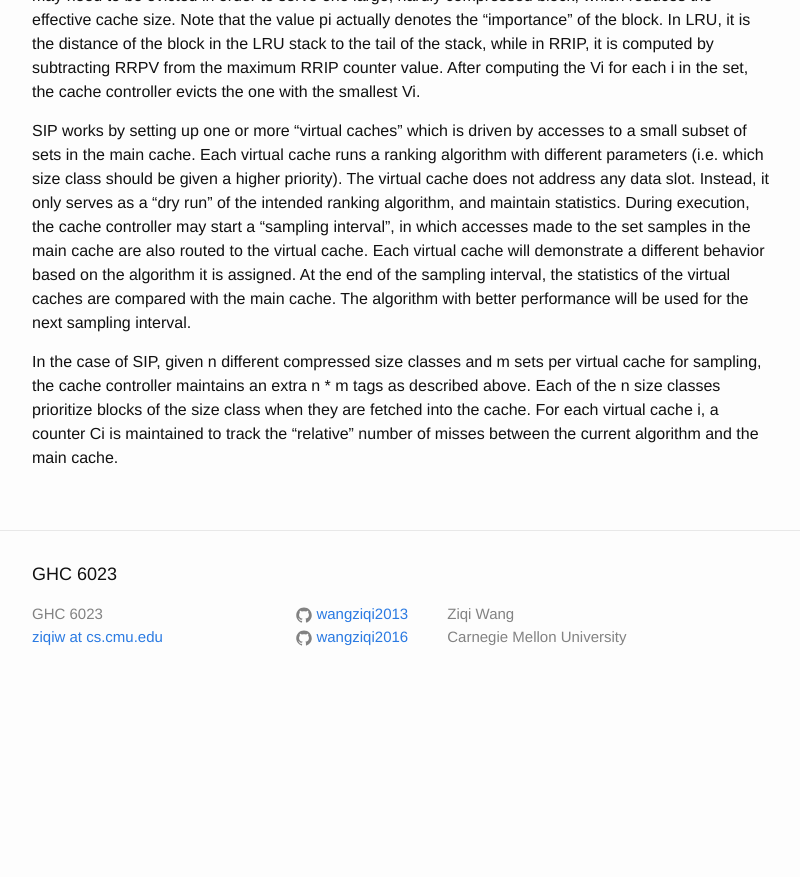
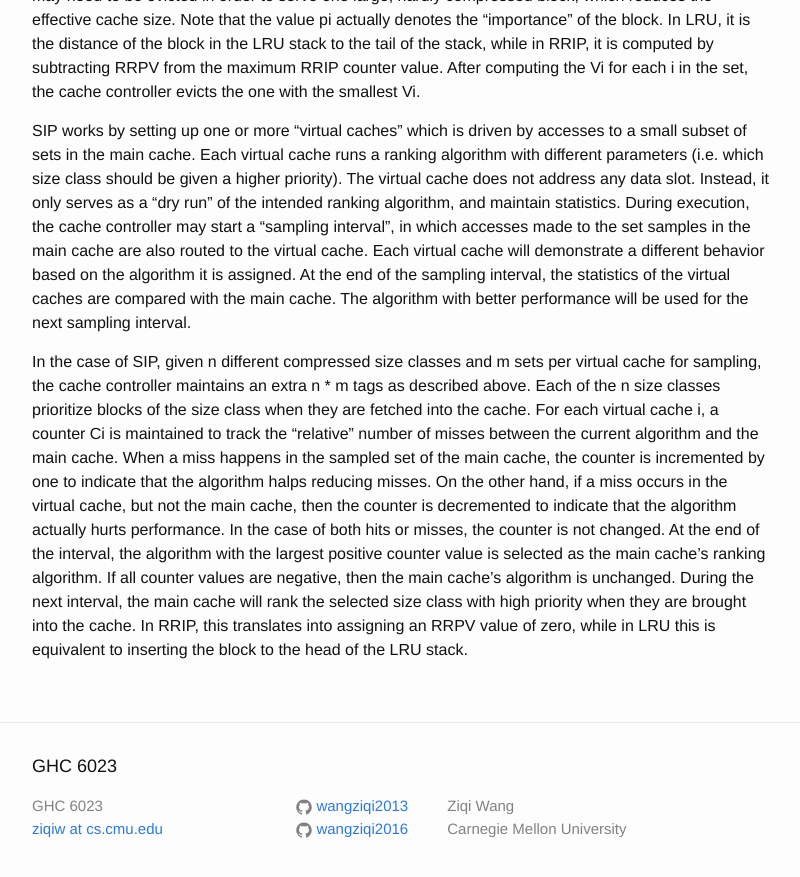
Before and after one commit to wangziqi2013/wangziqi2013.github.io, a Jekyll site: the page built from _posts/2020-06-04-camp.markdown, in a window 1280 px wide and 900 px high, scrolled down 1393 px. Shown: the top 877 px of the window, without its empty margins (238-1038 px from the left). Built offline with Jekyll 4.4.1, drawn with Linux system fonts in a browser that asks for light colours; before the commit the page ends 2101 px from its top, so only the background shows below that.

Commit message:
Finish SIP

```diff
--- a/_posts/2020-06-04-camp.markdown
+++ b/_posts/2020-06-04-camp.markdown
@@ -66,4 +66,12 @@ the main cache. The algorithm with better performance will be used for the next
 In the case of SIP, given n different compressed size classes and m sets per virtual cache for sampling, the cache
 controller maintains an extra n * m tags as described above. Each of the n size classes prioritize blocks of the
 size class when they are fetched into the cache. For each virtual cache i, a counter Ci is maintained to track the
-"relative" number of misses between the current algorithm and the main cache.
+"relative" number of misses between the current algorithm and the main cache. When a miss happens in the sampled
+set of the main cache, the counter is incremented by one to indicate that the algorithm halps reducing misses.
+On the other hand, if a miss occurs in the virtual cache, but not the main cache, then the counter is decremented
+to indicate that the algorithm actually hurts performance. In the case of both hits or misses, the counter
+is not changed. At the end of the interval, the algorithm with the largest positive counter value is selected as the
+main cache's ranking algorithm. If all counter values are negative, then the main cache's algorithm is unchanged.
+During the next interval, the main cache will rank the selected size class with high priority when they are brought
+into the cache. In RRIP, this translates into assigning an RRPV value of zero, while in LRU this is equivalent to inserting
+the block to the head of the LRU stack.
```
